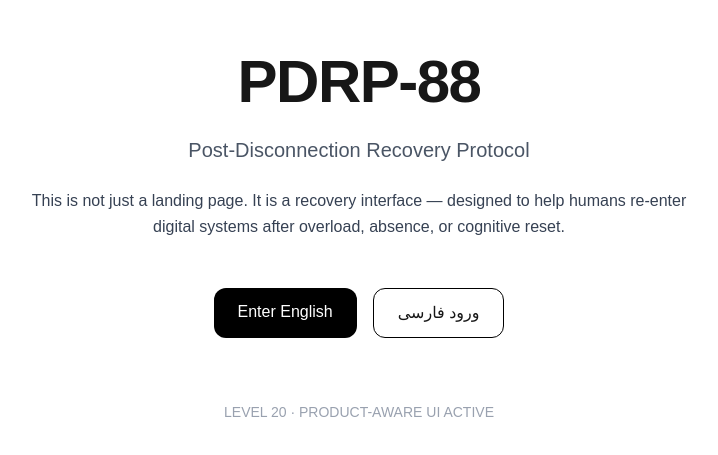
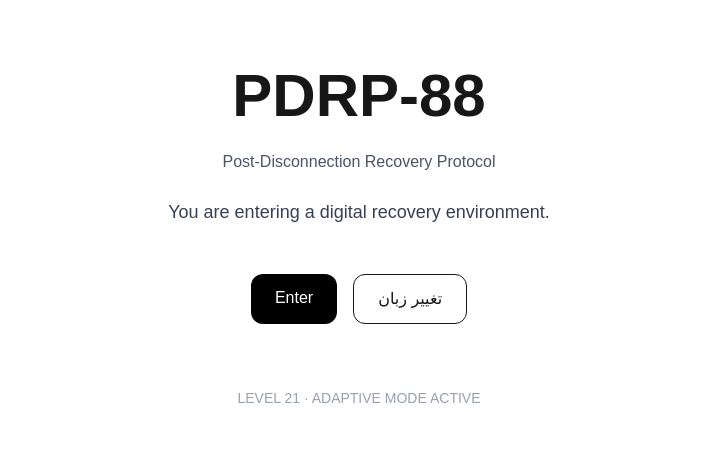
Before and after one commit to axamir/PDRP-88, a Next.js app: page / in a window 1280 px wide. Shown: the part 163-618 px from the top of the page, without its empty margins (281-999 px from the left). Built offline with nearby package versions, Linux system fonts and the light colour scheme.

Commit message:
LEVEL 21: adaptive landing based on user intent

```diff
--- a/src/app/page.tsx
+++ b/src/app/page.tsx
@@ -1,45 +1,58 @@
+"use client";
+
+import { useEffect, useState } from "react";
+import { detectIntent } from "@/lib/intent";
+
 export default function Home() {
+  const [intent, setIntent] = useState("loading");
+
+  useEffect(() => {
+    setIntent(detectIntent());
+  }, []);
+
   return (
-    <main className="min-h-screen flex flex-col items-center justify-center text-center px-6 bg-white">
+    <main className="min-h-screen flex items-center justify-center text-center px-6">
 
       <div className="max-w-2xl space-y-6">
 
-        <h1 className="text-6xl font-bold tracking-tight">
-          PDRP-88
-        </h1>
+        <h1 className="text-6xl font-bold">PDRP-88</h1>
 
-        <p className="text-xl text-gray-600">
+        <p className="text-gray-600">
           Post-Disconnection Recovery Protocol
         </p>
 
-        <p className="text-gray-700 leading-relaxed">
-          This is not just a landing page. It is a recovery interface —
-          designed to help humans re-enter digital systems after overload,
-          absence, or cognitive reset.
-        </p>
+        {intent === "fa_user" && (
+          <p className="text-lg text-gray-700">
+            شما وارد یک سیستم بازیابی دیجیتال شده‌اید.
+          </p>
+        )}
+
+        {intent === "en_user" && (
+          <p className="text-lg text-gray-700">
+            You are entering a digital recovery environment.
+          </p>
+        )}
+
+        {intent === "global_user" && (
+          <p className="text-lg text-gray-700">
+            Adaptive system initializing...
+          </p>
+        )}
 
         <div className="flex gap-4 justify-center pt-6">
-          <a
-            href="/en"
-            className="px-6 py-3 bg-black text-white rounded-xl"
-          >
-            Enter English
+          <a className="px-6 py-3 bg-black text-white rounded-xl" href="/en">
+            Enter
           </a>
-
-          <a
-            href="/fa"
-            className="px-6 py-3 border border-black rounded-xl"
-          >
-            ورود فارسی
+          <a className="px-6 py-3 border rounded-xl" href="/fa">
+            تغییر زبان
           </a>
         </div>
 
-        <div className="pt-10 text-sm text-gray-400">
-          LEVEL 20 · PRODUCT-AWARE UI ACTIVE
+        <div className="text-sm text-gray-400 pt-10">
+          LEVEL 21 · ADAPTIVE MODE ACTIVE
         </div>
 
       </div>
-
     </main>
   );
 }
--- /dev/null
+++ b/src/lib/intent.ts
@@ -0,0 +1,10 @@
+export function detectIntent() {
+  if (typeof window === "undefined") return "unknown";
+
+  const lang = navigator.language;
+
+  if (lang.includes("fa")) return "fa_user";
+  if (lang.includes("en")) return "en_user";
+
+  return "global_user";
+}
```
